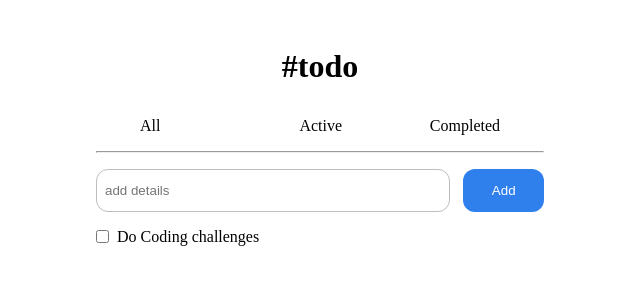
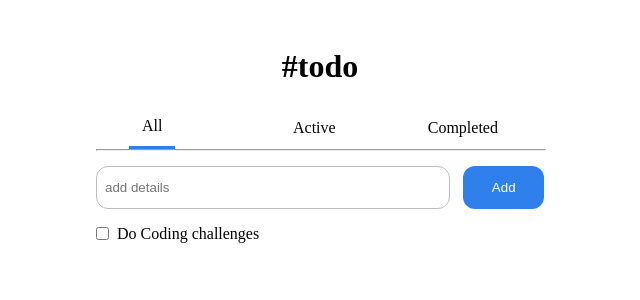
Before and after one commit to iwa-temmy/todo-app, a React (Create React App) app: page / in a window 1280 px wide. Shown: the top 300 px of the page, without its empty margins (320-960 px from the left). Built offline with nearby package versions, Linux system fonts and the light colour scheme.

Commit message:
tab completed

```diff
--- a/src/App.css
+++ b/src/App.css
@@ -12,6 +12,7 @@ body {
   width: 35%;
   margin: 0 auto;
   margin-top: 3rem;
+  position: relative;
 }
 
 main .tabs {
@@ -21,6 +22,10 @@ main .tabs {
   align-items: center;
   margin: 1rem auto;
   margin-top: 2rem;
+}
+main .tabs span{
+  padding: 0 0.8rem;
+   padding-bottom: 0.7rem;
 }
 
 main .tabs span:nth-child(2) {
@@ -48,11 +53,22 @@ main .add-items button {
   color: #fff;
 }
 
-main .item{
+main .item {
   display: flex;
   align-items: center;
   width: 100%;
 }
-main .item span{
+
+main .item span {
   margin-left: 0.5rem;
 }
+
+.horizontal-line {
+  position: absolute;
+  top: 52%;
+  width: 100%;
+}
+
+.active {
+  border-bottom: 4px solid #2F80ED;
+}
--- a/src/App.js
+++ b/src/App.js
@@ -1,14 +1,16 @@
+import React, { useState } from 'react';
 import './App.css';
 import Item from './components/Item';
 import Tabs from './components/Tabs';
 
 function App() {
+  const [currentTab, setcurrentTab] = useState("all");
   return (
     <div className="App">
       <h1>#todo</h1>
       <main>
-        <Tabs />
-        <hr />
+        <Tabs currentTab={currentTab} setcurrentTab={setcurrentTab} />
+        <hr className="horizontal-line" />
         <div class="add-items">
           <input placeholder="add details" name="todo" />
           <button>Add</button>
--- a/src/components/Tabs.js
+++ b/src/components/Tabs.js
@@ -1,11 +1,12 @@
 import React from 'react';
 
-const Tabs = () => {
+const Tabs = props => {
+  const { currentTab, setcurrentTab } = props;
   return (
     <div className="tabs">
-      <span>All</span>
-      <span>Active</span>
-      <span>Completed</span>
+      <span className={currentTab === "all" ? "active" : ""} onClick={() => setcurrentTab("all")}>All</span>
+      <span className={currentTab === "active" ? "active" : ""} onClick={() => setcurrentTab("active")}>Active</span>
+      <span className={currentTab === "completed" ? "active" : ""} onClick={() => setcurrentTab("completed")}>Completed</span>
     </div>
   )
 }
```
